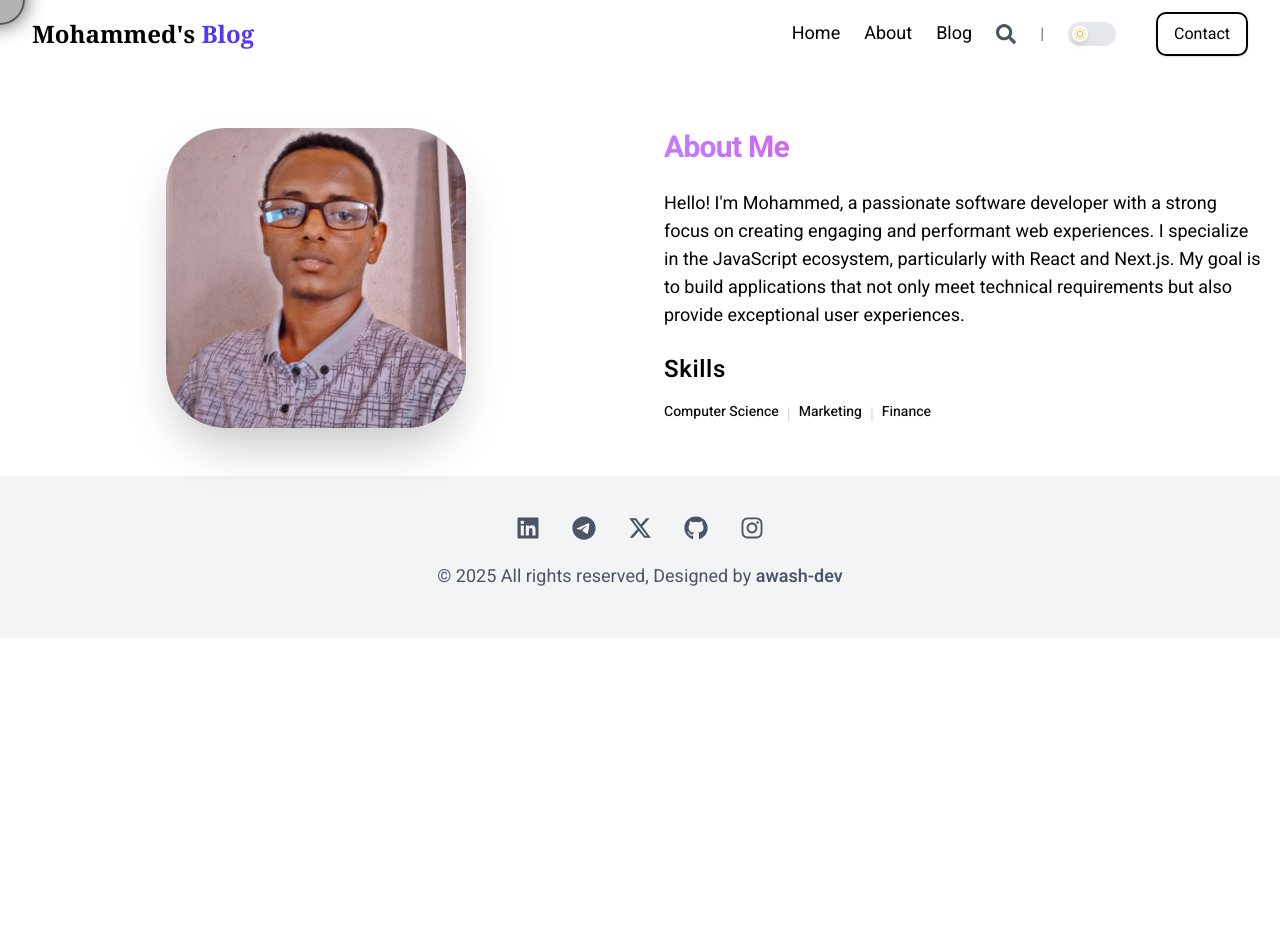
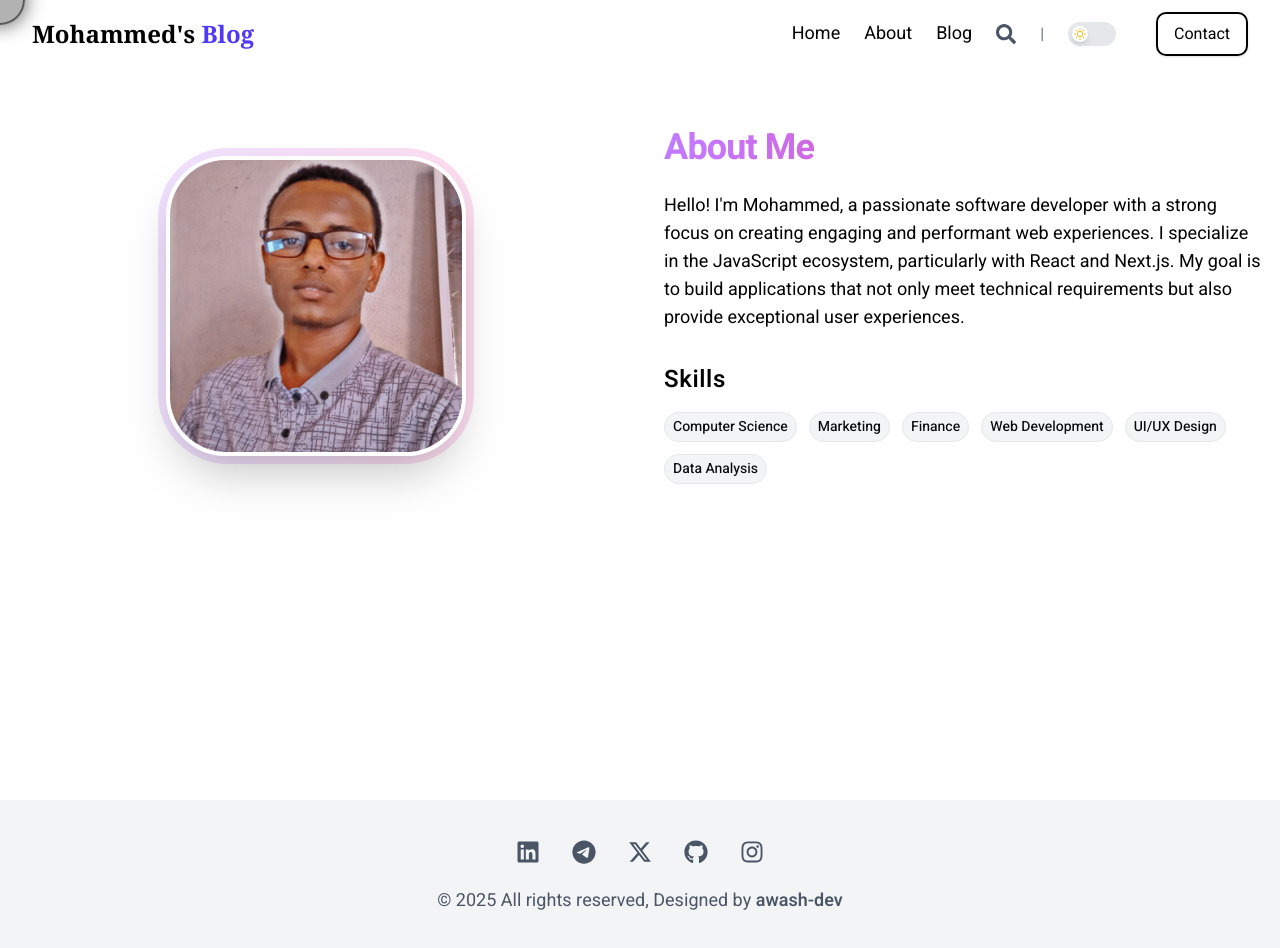
Before and after one commit to awash-dev/Mame-journey, a Next.js app: page /About in a window 1280 px wide. Shown: the top 948 px of the page. Before the commit the page ends 800 px from the top, so only its background shows below. Built offline with nearby package versions, Linux system fonts and the light colour scheme.

Commit message:
Update page.tsx

```diff
--- a/app/About/page.tsx
+++ b/app/About/page.tsx
@@ -1,6 +1,7 @@
+"use client";
+
 import React from "react";
 import { cn } from "@/lib/utils";
-import Footer from "@/components/Footer";
 
 interface SkillData {
   name: string;
@@ -10,37 +11,45 @@ const skillsData: SkillData[] = [
   { name: "Computer Science" },
   { name: "Marketing" },
   { name: "Finance" },
+  { name: "Web Development" },
+  { name: "UI/UX Design" },
+  { name: "Data Analysis" },
 ];
 
 const About = () => {
   return (
-    <>
+    <div className="min-h-[calc(100vh-80px)]">
       <div
         className={cn(
-          "container h-[calc('100vh-80px')] mx-auto px-4 py-12  w-full",
-          "flex flex-col md:flex-row items-center gap-12 "
+          "container mx-auto px-4 py-8 sm:py-12 w-full",
+          "flex flex-col md:flex-row items-center gap-8 md:gap-12"
         )}
       >
         {/* Image Section (Left on Desktop) */}
-        <div className="md:w-1/2 flex justify-center">
+        <div className="w-full md:w-1/2 flex justify-center order-1 md:order-none">
+          <div className="relative">
             <img
               src="/About.jpg" // Replace with your image path
               alt="About Me"
               className={cn(
-              "max-w-md w-full",
-              "h-[300px] w-[300px] rounded-[60px]",
-              "object-cover object-center shadow-2xl"
+                "w-full max-w-xs sm:max-w-sm md:max-w-md",
+                "h-[250px] sm:h-[300px] w-[250px] sm:w-[300px]",
+                "rounded-[40px] sm:rounded-[60px]",
+                "object-cover object-center shadow-xl sm:shadow-2xl",
+                "border-4 border-white dark:border-gray-800"
               )}
             />
+            <div className="absolute -z-10 -inset-2 bg-gradient-to-r from-purple-200 to-pink-200 dark:from-purple-900 dark:to-pink-900 rounded-[50px] sm:rounded-[70px] opacity-70"></div>
+          </div>
         </div>
 
         {/* Text and Skills Section (Right on Desktop) */}
-        <div className="md:w-1/2 space-y-6">
+        <div className="w-full md:w-1/2 space-y-4 sm:space-y-6">
           <h2
             className={cn(
-              "text-3xl font-bold text-transparent bg-clip-text",
+              "text-2xl sm:text-3xl md:text-4xl font-bold text-transparent bg-clip-text",
               "bg-gradient-to-r from-purple-400 to-pink-600",
-              "tracking-tight"
+              "text-center md:text-left tracking-tight"
             )}
           >
             About Me
@@ -48,7 +57,8 @@ const About = () => {
           <p
             className={cn(
               "text-black dark:text-white leading-relaxed",
-              "text-lg"
+              "text-base sm:text-lg",
+              "text-center md:text-left"
             )}
           >
             Hello! I'm Mohammed, a passionate software developer with a strong
@@ -60,30 +70,34 @@ const About = () => {
           </p>
 
           {/* Skills Section */}
-          <div>
+          <div className="pt-2">
             <h3
               className={cn(
-                "text-2xl font-semibold dark:text-white text-black mb-4",
-                "tracking-wide"
+                "text-xl sm:text-2xl font-semibold dark:text-white text-black mb-3 sm:mb-4",
+                "text-center md:text-left tracking-wide"
               )}
             >
               Skills
             </h3>
-            <div className="flex flex-wrap gap-2">
+            <div className="flex flex-wrap justify-center md:justify-start gap-2 sm:gap-3">
               {skillsData.map((skill, index) => (
                 <React.Fragment key={index}>
-                  <span className="text-sm font-medium ">{skill.name}</span>
-                  {index < skillsData.length - 1 && (
-                    <span className="text-gray-300"> | </span>
+                  <span
+                    className={cn(
+                      "text-xs sm:text-sm font-medium px-2 py-1 rounded-full",
+                      "bg-gray-100 dark:bg-gray-800",
+                      "border border-gray-200 dark:border-gray-700"
                     )}
+                  >
+                    {skill.name}
+                  </span>
                 </React.Fragment>
               ))}
             </div>
           </div>
         </div>
       </div>
-
-    </>
+    </div>
   );
 };
 
```
Lines whose indentation alone changed are shown as unchanged.
